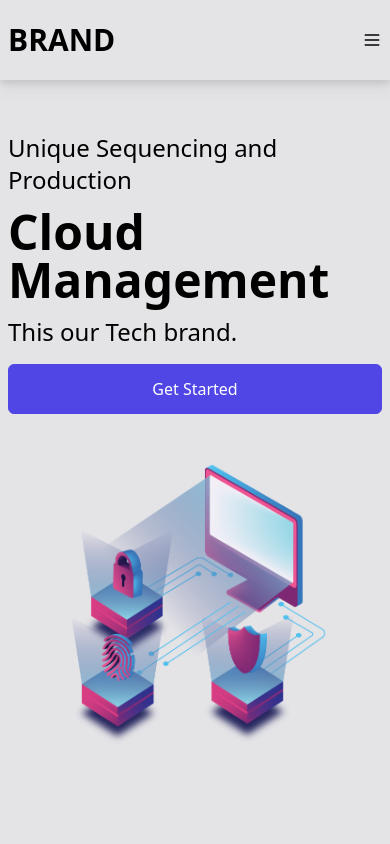
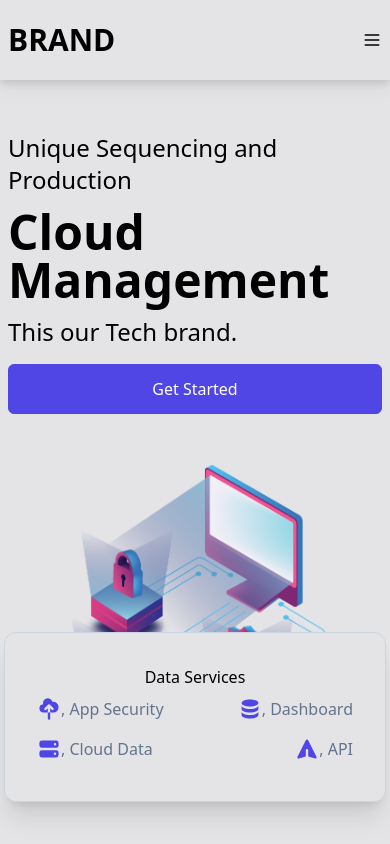
Before and after one commit to SamuelJAmos/Clolud-Managment-App, a React (Create React App) app: page / in a window 390 px wide. Built offline with nearby package versions, Linux system fonts and the light colour scheme.

Commit message:
Updated the hero.jsx file adding in icons and added further responsiveness to the hero section.

```diff
--- a/src/components/Hero.jsx
+++ b/src/components/Hero.jsx
@@ -19,7 +19,17 @@
                     <button className='py-3 px-6 sm:w-[60%] my-4'>Get Started</button>
                 </div>
                 <div>
-                    <img src={bgImg} alt="/" />
+                    <img className='w-full' src={bgImg} alt="/" />
+                </div>
+                <div className='
+                absolute flex flex-col py-8 md:min-w-[760px] bottom-[5%] mx-1 md:left-1/2 transform md:-translate-x-1/2 bg-zinc-200 border border-slate-300 rounded-xl text-center shadow-xl'>
+                    <p>Data Services</p>
+                    <div className='flex justify-between flex-wrap px-4'>
+                        <p className='flex px-4 py-2 text-slate-500'><CloudUploadIcon className='h-6 text-indigo-600'/>, App Security</p>
+                        <p className='flex px-4 py-2 text-slate-500'><DatabaseIcon className='h-6 text-indigo-600'/>, Dashboard</p>
+                        <p className='flex px-4 py-2 text-slate-500'><ServerIcon className='h-6 text-indigo-600'/>, Cloud Data</p>
+                        <p className='flex px-4 py-2 text-slate-500'><PaperAirplaneIcon className='h-6 text-indigo-600'/>, API</p>
+                    </div>
                 </div>
             </div>
         </div>
```
